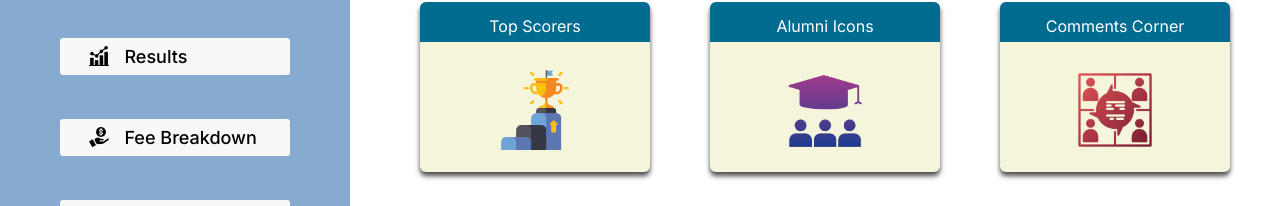
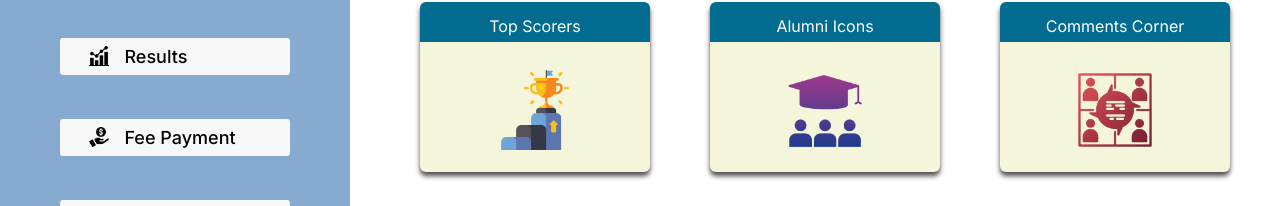
Before and after one commit to Melvin0070/S46_Aaryan_Capstone_Campus-Sync, a React (Vite) app in the folder Frontend/Campus_Sync/: page / in a window 1280 px wide. Shown: the part 209-415 px from the top of the page. Built offline with nearby package versions, Linux system fonts and the light colour scheme.

Commit message:
Improved styling and data structure of Fees Page

```diff
--- a/Frontend/Campus_Sync/src/Components/fee.jsx
+++ b/Frontend/Campus_Sync/src/Components/fee.jsx
@@ -31,7 +31,13 @@ function Fee() {
   return (
     <div>
       <div id="fee-box">
-        <div>Details</div>
+        <div>Fee Payment Details</div>
+        <div>
+          <p>Name: {feeDetails.name}</p>
+          <p>Student ID: {feeDetails.ID}</p>
+          <p>Amount Due: Rs. {feeDetails.amount}</p>
+          <p>Fee Breakdown: {feeDetails.details}</p>
+        </div>
       </div>
     </div>
   );
--- a/Frontend/Campus_Sync/src/Components/sidebar.jsx
+++ b/Frontend/Campus_Sync/src/Components/sidebar.jsx
@@ -32,7 +32,7 @@ function Sidebar() {
           <div className="sidebar-buttons">
             <div className="sidebar-img-p">
               <img src={fee} alt="fee" />
-              <p>Fee Breakdown</p>
+              <p>Fee Payment</p>
             </div>
           </div>
         </Link>
--- a/Frontend/Campus_Sync/src/Pages/Fees.jsx
+++ b/Frontend/Campus_Sync/src/Pages/Fees.jsx
@@ -15,7 +15,7 @@ function Fees() {
         <div id="sidebar-divs-container">
           {isSidebarVisible && <Sidebar/>}
           <div id="hamburger-result-container">
-            <Hamburger name="Fee Breakdown" toggleSidebar={toggleSidebar} />
+            <Hamburger name="Fee Payment" toggleSidebar={toggleSidebar} />
             <Fee/>
           </div>
         </div>
```
